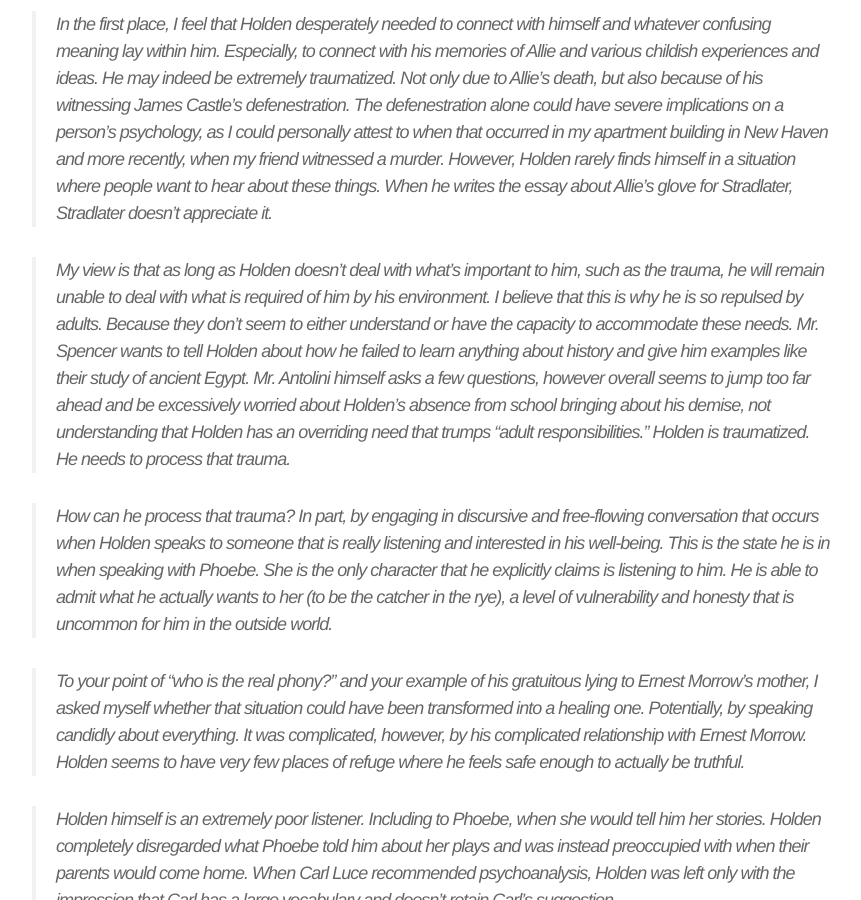
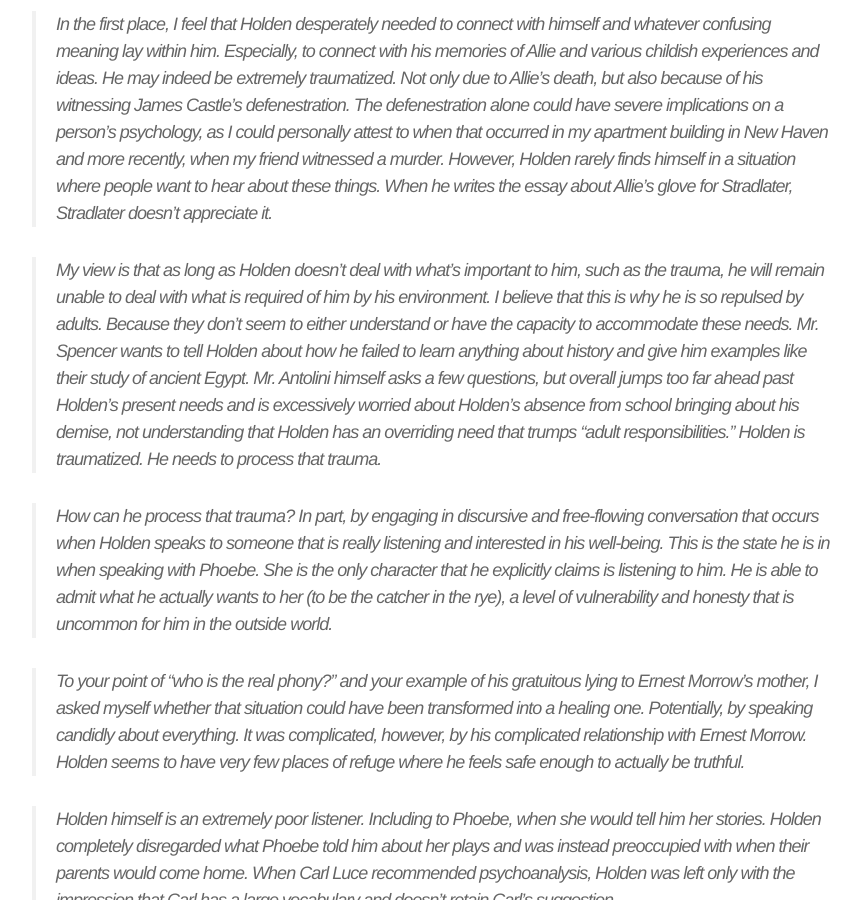
Before and after one commit to alitoiu/alitoiu.github.io, a Jekyll site: the page built from _posts/2019-07-24-Holden.markdown, in a window 1280 px wide and 900 px high, scrolled down 851 px. Shown: the whole window, without its empty margins (208-1069 px from the left). Built offline with Jekyll 4.4.1, drawn with Linux system fonts in a browser that asks for light colours.

Commit message:
holden changes

```diff
--- a/_posts/2019-07-24-Holden.markdown
+++ b/_posts/2019-07-24-Holden.markdown
@@ -18,7 +18,7 @@
 
 > In the first place, I feel that Holden desperately needed to connect with himself and whatever confusing meaning lay within him. Especially, to connect with his memories of Allie and various childish experiences and ideas. He may indeed be extremely traumatized. Not only due to Allie's death, but also because of his witnessing James Castle's defenestration. The defenestration alone could have severe implications on a person's psychology, as I could personally attest to when that occurred in my apartment building in New Haven and more recently, when my friend witnessed a murder. However, Holden rarely finds himself in a situation where people want to hear about these things. When he writes the essay about Allie's glove for Stradlater, Stradlater doesn't appreciate it.
 
-> My view is that as long as Holden doesn't deal with what's important to him, such as the trauma, he will remain unable to deal with what is required of him by his environment. I believe that this is why he is so repulsed by adults. Because they don't seem to either understand or have the capacity to accommodate these needs. Mr. Spencer wants to tell Holden about how he failed to learn anything about history and give him examples like their study of ancient Egypt. Mr. Antolini himself asks a few questions, however overall seems to jump too far ahead and be excessively worried about Holden's absence from school bringing about his demise, not understanding that Holden has an overriding need that trumps "adult responsibilities." Holden is traumatized. He needs to process that trauma.
+> My view is that as long as Holden doesn't deal with what's important to him, such as the trauma, he will remain unable to deal with what is required of him by his environment. I believe that this is why he is so repulsed by adults. Because they don't seem to either understand or have the capacity to accommodate these needs. Mr. Spencer wants to tell Holden about how he failed to learn anything about history and give him examples like their study of ancient Egypt. Mr. Antolini himself asks a few questions, but overall jumps too far ahead past Holden's present needs and is excessively worried about Holden's absence from school bringing about his demise, not understanding that Holden has an overriding need that trumps "adult responsibilities." Holden is traumatized. He needs to process that trauma.
 
 > How can he process that trauma? In part, by engaging in discursive and free-flowing conversation that occurs when Holden speaks to someone that is really listening and interested in his well-being. This is the state he is in when speaking with Phoebe. She is the only character that he explicitly claims is listening to him. He is able to admit what he actually wants to her (to be the catcher in the rye), a level of vulnerability and honesty that is uncommon for him in the outside world.
 
```
